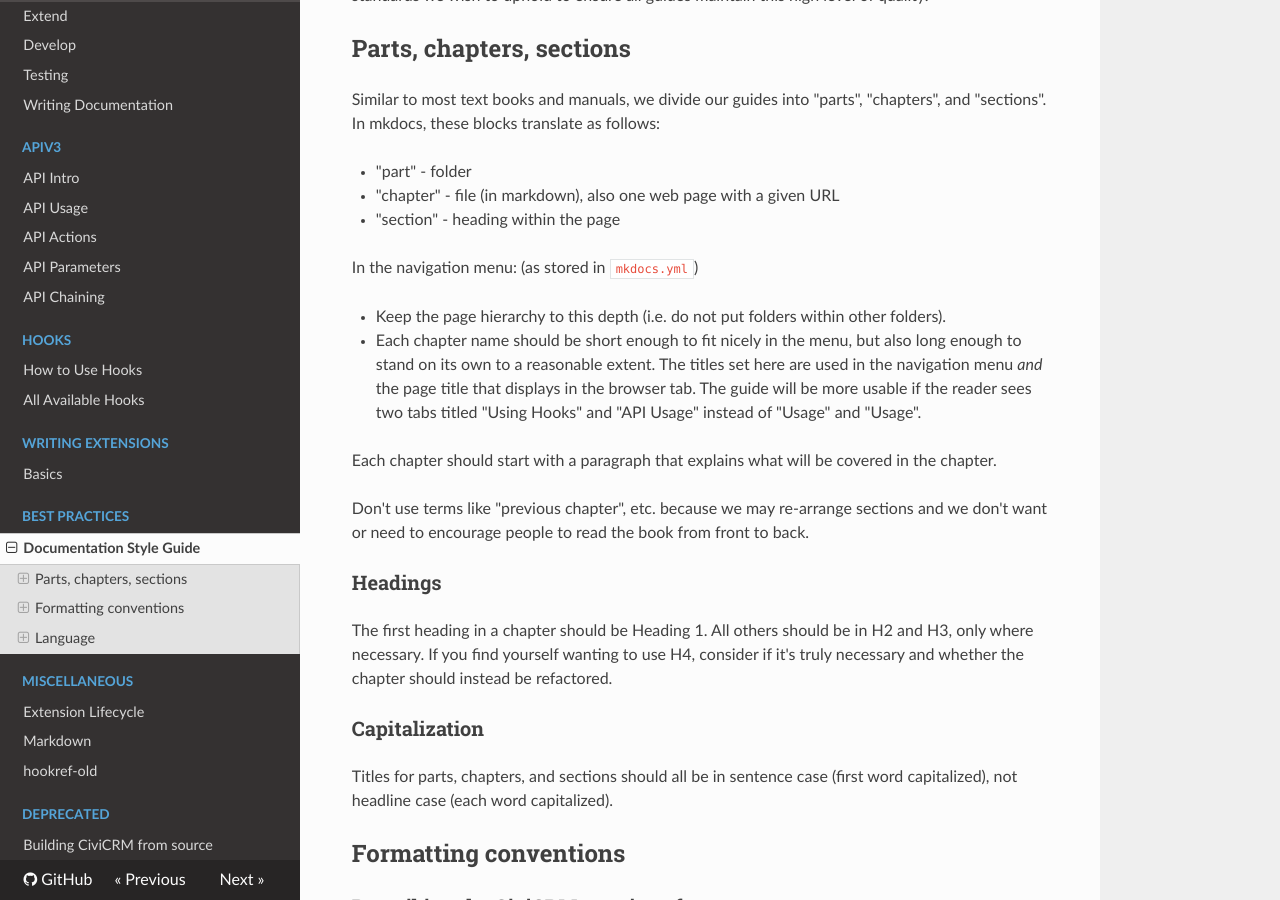
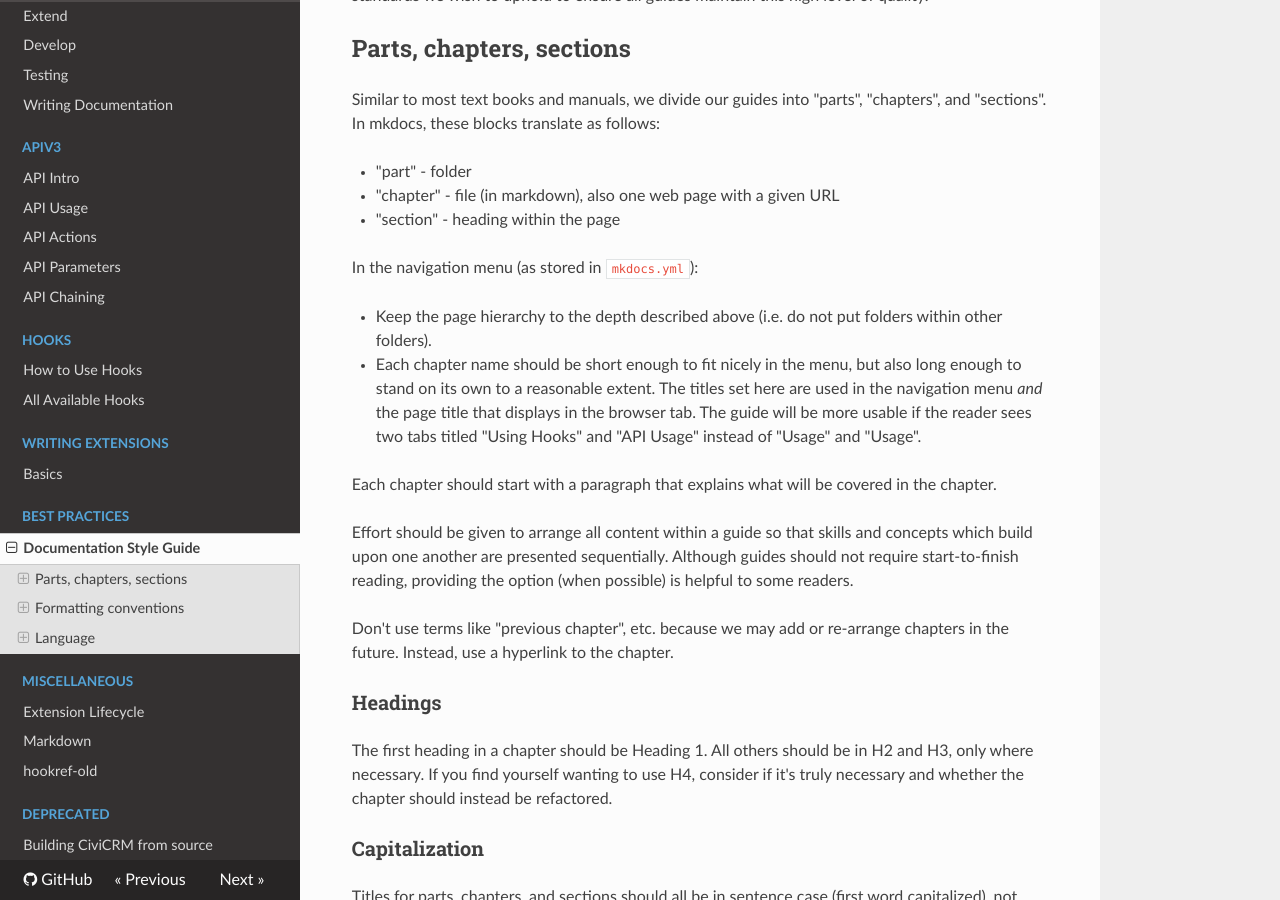
Before and after one commit to civicrm/civicrm-dev-docs, an MkDocs documentation site: the page built from docs/best-practices/documentation-style-guide.md, in a window 1280 px wide and 900 px high, scrolled down 224 px. Built offline with MkDocs 1.6.1, drawn with Linux system fonts in a browser that asks for light colours; nearby versions of some CDN libraries; old or Windows-style settings are respelled for this version of MkDocs.

Commit message:
Style guide: adding suggestion to order skills sequentially

```diff
--- a/docs/best-practices/documentation-style-guide.md
+++ b/docs/best-practices/documentation-style-guide.md
@@ -14,10 +14,10 @@ Similar to most text books and manuals, we divide our guides into "parts",
 -   "chapter" - file (in markdown), also one web page with a given URL
 -   "section" - heading within the page
 
-In the navigation menu: (as stored in `mkdocs.yml`)
+In the navigation menu (as stored in `mkdocs.yml`):
 
--   Keep the page hierarchy to this depth (i.e. do not put folders within other
-    folders).
+-   Keep the page hierarchy to the depth described above
+    (i.e. do not put folders within other folders).
 -   Each chapter name should be short enough to fit nicely in the menu,
     but also long enough to stand on its own to a reasonable extent.
     The titles set here are used in the navigation menu *and* the page title
@@ -28,9 +28,13 @@ In the navigation menu: (as stored in `mkdocs.yml`)
 Each chapter should start with a paragraph that explains what will be
 covered in the chapter.
 
-Don't use terms like "previous chapter", etc. because we may re-arrange
-sections and we don't want or need to encourage people to read the book
-from front to back.
+Effort should be given to arrange all content within a guide so that skills and
+concepts which build upon one another are presented sequentially.
+Although guides should not require start-to-finish reading, providing the
+option (when possible) is helpful to some readers.
+
+Don't use terms like "previous chapter", etc. because we may add or re-arrange
+chapters in the future. Instead, use a hyperlink to the chapter.
 
 ### Headings
 
```
